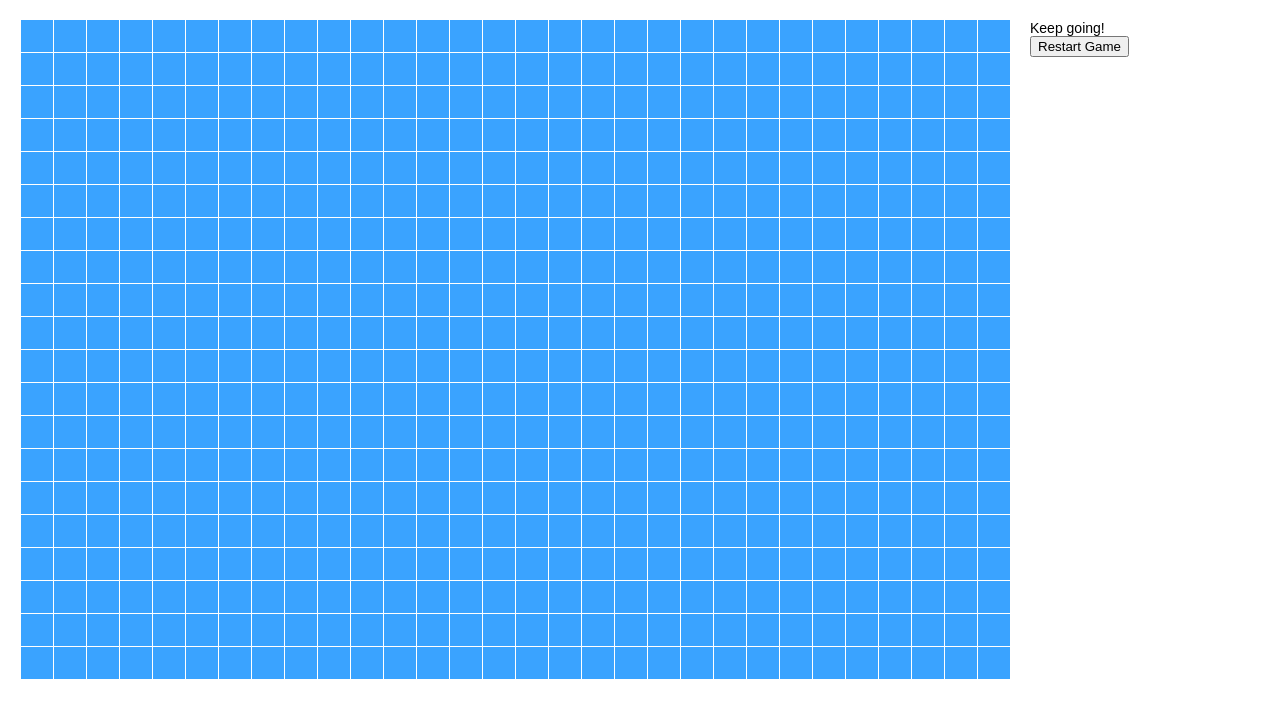
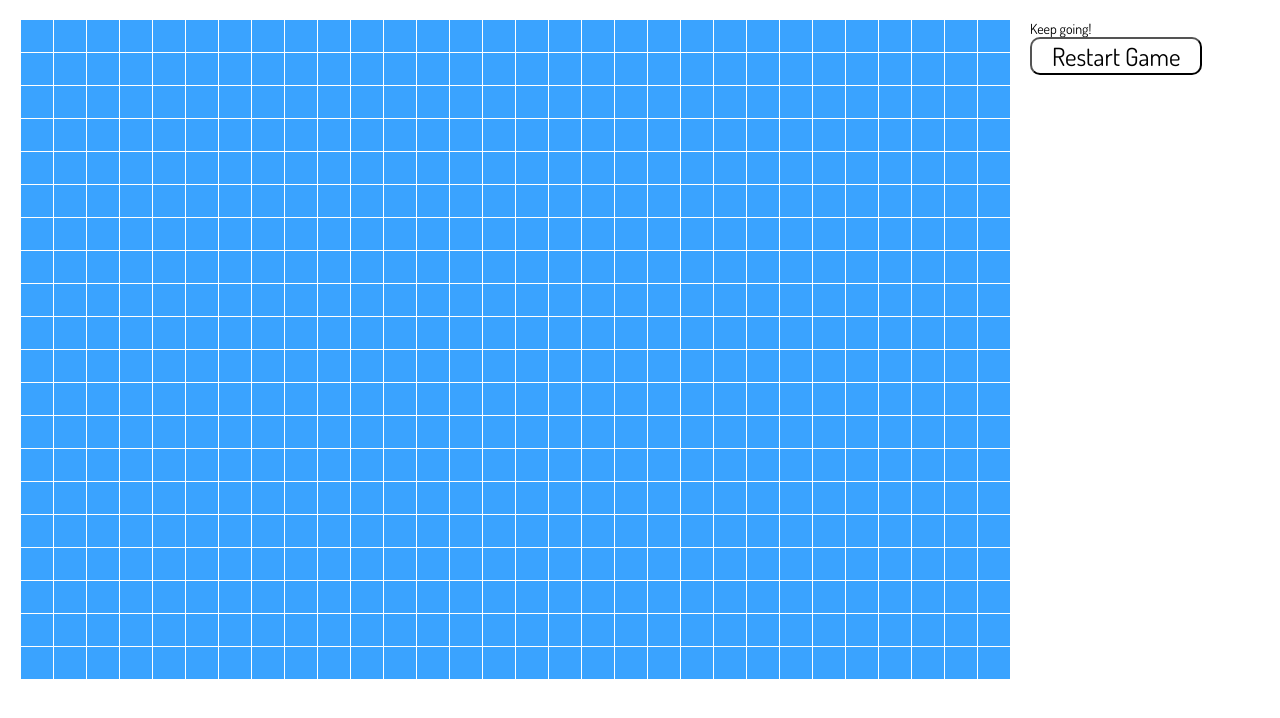
Before and after one commit to horeilly1101/minesweeper, a React (Create React App) app in the folder client/: page / in a window 1280 px wide. Shown: the top 718 px of the page. Built offline with nearby package versions, Linux system fonts and the light colour scheme.

Commit message:
restyle button

```diff
--- a/client/src/components/Game/Game.css
+++ b/client/src/components/Game/Game.css
@@ -1,3 +1,5 @@
+@import url('https://fonts.googleapis.com/css2?family=Dosis&display=swap');
+
 .status {
     margin-bottom: 10px;
 }
@@ -10,3 +12,19 @@
 .game-info {
     margin-left: 20px;
 }
+
+.restart-game {
+    font: 25px 'Dosis';
+    background: #ffffff;
+    border-radius: 10px;
+    border-color: #000;
+    border-width: 2px;
+    padding-left: 20px;
+    padding-right: 20px;
+    outline: none;
+}
+
+.restart-game:hover {
+    background: #000000;
+    color: #ffffff;
+}
--- a/client/src/components/Game/Game.js
+++ b/client/src/components/Game/Game.js
@@ -18,12 +18,15 @@ const Game = props => {
 
     return (
         <div className="game">
-            <div className="game-board">
+            <div>
                 <Board />
             </div>
             <div className="game-info">
                 <div>{status}</div>
-                <button onClick={props.restartGame}>
+                <button
+                    onClick={props.restartGame}
+                    className="restart-game"
+                >
                     Restart Game
                 </button>
             </div>
--- a/client/src/index.css
+++ b/client/src/index.css
@@ -1,4 +1,6 @@
+@import url('https://fonts.googleapis.com/css2?family=Dosis:wght@500&display=swap');
+
 body {
-  font: 14px "Century Gothic", Futura, sans-serif;
+  font: 14px "Dosis", Futura, sans-serif;
   margin: 20px;
 }
```
